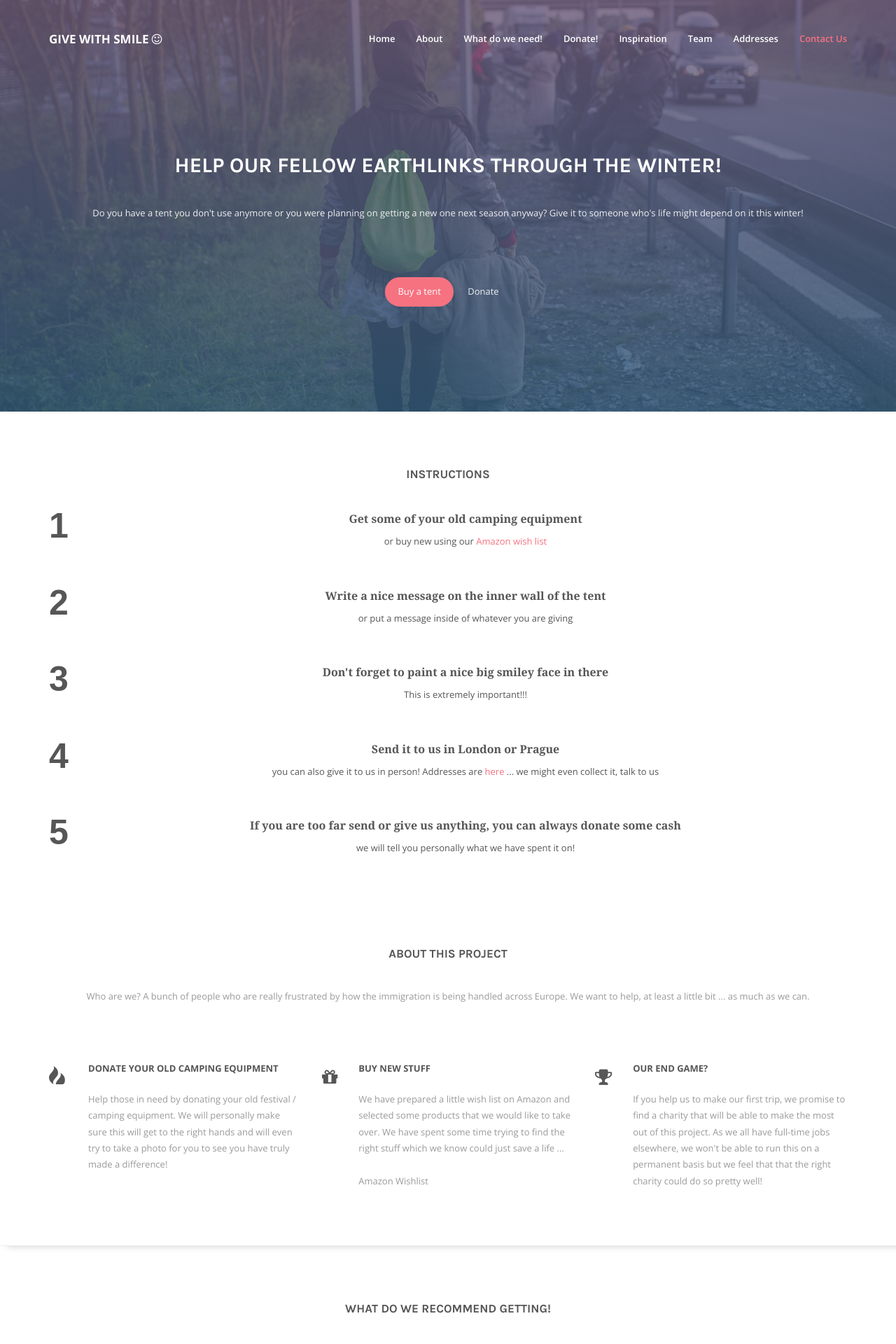
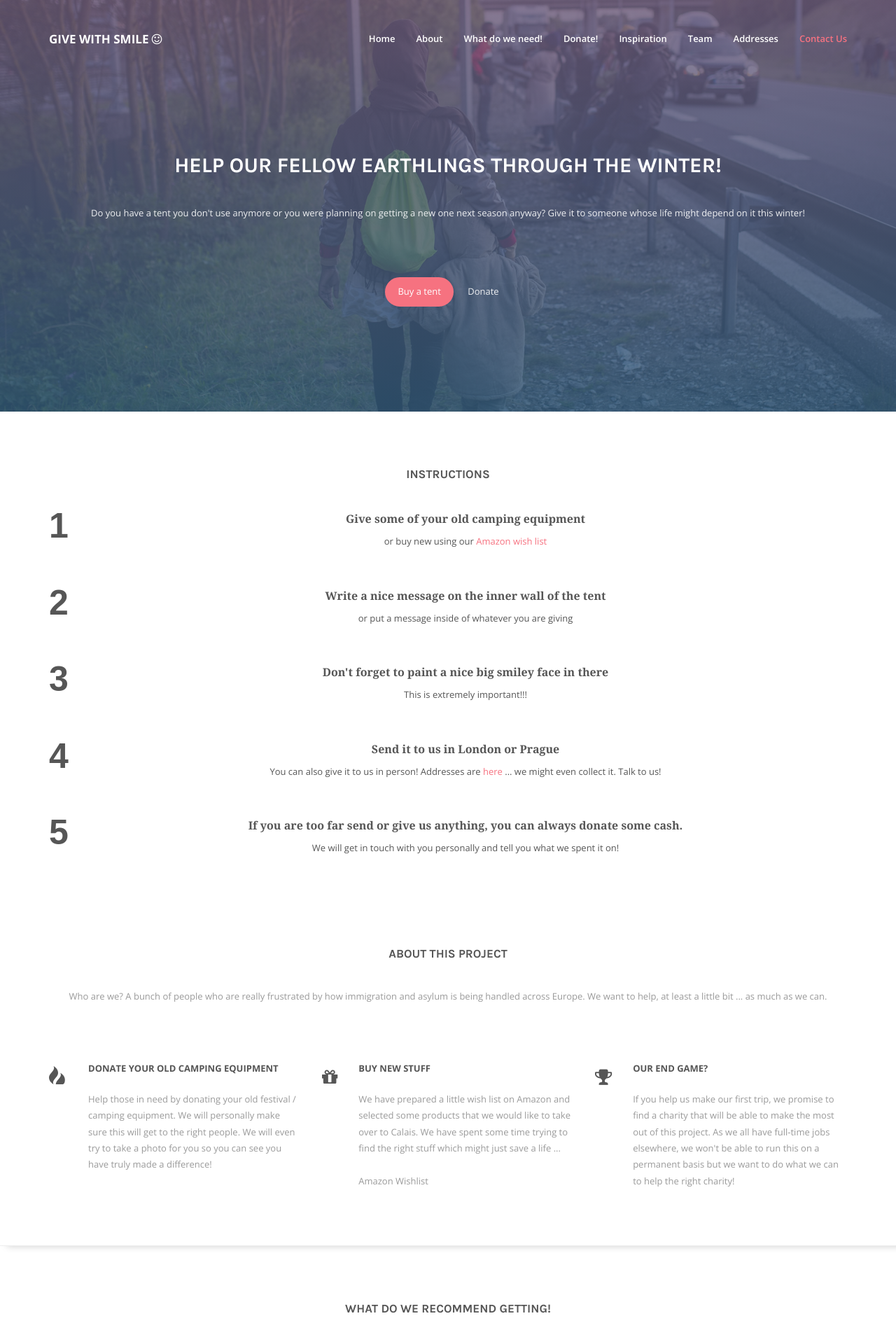
Before and after one commit to rafiki270/givewithsmile.org, a PHP site: page / in a window 1280 px wide. Shown: the top 1920 px of the page at 70% size. Run offline with PHP 8.4, Linux system fonts and the light colour scheme; some libraries are stand-ins or nearby versions.

Commit message:
Ondrej English translations!

```diff
--- a/index.php
+++ b/index.php
@@ -134,10 +134,10 @@
 					<div class="row">
 						<div class="col-xs-12">
 							<!-- Hero heading -->
-							<h1 class="heading hero__heading animated fadeInUp">Help our fellow Earthlinks through the winter!</h1>
+							<h1 class="heading hero__heading animated fadeInUp">Help our fellow Earthlings through the winter!</h1>
 							<!-- Hero subheading -->
 							<p class="heading__sub hero-heading__sub animated fadeInUp delay_1">
-								Do you have a tent you don't use anymore or you were planning on getting a new one next season anyway? Give it to someone who's life might depend on it this winter!
+								Do you have a tent you don't use anymore or you were planning on getting a new one next season anyway? Give it to someone whose life might depend on it this winter!
 							</p>
 							<!-- Hero buttons -->
 							<a href="#need" class="hero__btn btn btn-lg btn-primary animated fadeInUp delay_2">Buy a tent</a>
@@ -156,7 +156,7 @@
 							<h4 class="heading">Instructions</h4>
 							<p class="heading__sub">
 								<dl class="badass" style="text-align: center;">
-									<dt>Get some of your old camping equipment</dt>
+									<dt>Give some of your old camping equipment</dt>
 									<dd>or buy new using our <a href="">Amazon wish list</a></dd>
 
 									<dt>Write a nice message on the inner wall of the tent</dt>
@@ -166,10 +166,10 @@
 									<dd>This is extremely important!!!</dd>
 
 									<dt>Send it to us in London or Prague</dt>
-									<dd>you can also give it to us in person! Addresses are <a href="#address">here</a> ... we might even collect it, talk to us</dd>
+									<dd>You can also give it to us in person! Addresses are <a href="#address">here</a> ... we might even collect it. Talk to us!</dd>
 
-									<dt>If you are too far send or give us anything, you can always donate some cash</dt>
-									<dd>we will tell you personally what we have spent it on!</dd>
+									<dt>If you are too far send or give us anything, you can always donate some cash.</dt>
+									<dd>We will get in touch with you personally and tell you what we spent it on!</dd>
 								</dl>
 							</p>
 						</div>
@@ -180,7 +180,7 @@
 						<div class="col-xs-12">
 							<h4 class="heading">About this project</h4>
 							<p class="heading__sub">
-								Who are we? A bunch of people who are really frustrated by how the immigration is being handled across Europe. We want to help, at least a little bit ... as much as we can.
+								Who are we? A bunch of people who are really frustrated by how immigration and asylum is being handled across Europe. We want to help, at least a little bit ... as much as we can.
 							</p>
 						</div>
 					</div>
@@ -199,7 +199,7 @@
 										Donate your old camping equipment
 									</div>
 									<div class="features-item-body__summary">
-										Help those in need by donating your old festival / camping equipment. We will personally make sure this will get to the right hands and will even try to take a photo for you to see you have truly made a difference!
+										Help those in need by donating your old festival / camping equipment. We will personally make sure this will get to the right people. We will even try to take a photo for you so you can see you have truly made a difference!
 									</div>
 								</div>
 								<!-- / .features-item__body -->
@@ -216,7 +216,7 @@
 										Buy new stuff
 									</div>
 									<div class="features-item-body__summary">
-										We have prepared a little wish list on <a href="">Amazon</a> and selected some products that we would like to take over. We have spent some time trying to find the right stuff which we know could just save a life ...<br /><br />
+										We have prepared a little wish list on <a href="">Amazon</a> and selected some products that we would like to take over to Calais. We have spent some time trying to find the right stuff which might just save a life ...<br /><br />
 										<a href="http://www.amazon.co.uk/gp/registry/wishlist/KBH8B1NBRUUT/?tag=givewithsmile-21">Amazon Wishlist</a>
 									</div>
 								</div>
@@ -234,7 +234,7 @@
 										Our end game?
 									</div>
 									<div class="features-item-body__summary">
-										If you help us to make our first trip, we promise to find a charity that will be able to make the most out of this project. As we all have full-time jobs elsewhere, we won't be able to run this on a permanent basis but we feel that that the right charity could do so pretty well!
+										If you help us make our first trip, we promise to find a charity that will be able to make the most out of this project. As we all have full-time jobs elsewhere, we won't be able to run this on a permanent basis but we want to do what we can to help the right charity!
 									</div>
 								</div>
 								<!-- / .features-item__body -->
@@ -299,7 +299,7 @@
 							<h4 class="heading">What do we recommend getting!</h4>
 							<p class="heading__sub">
 								If you'd like to help but don't have anything to donate at home. You can use the following as an inspiration!<br /><br />
-								You can either
+								You can get
 							</p>
 						</div>
 					</div>
@@ -331,7 +331,7 @@
 										<span>from</span> £8
 									</div>
 									<div class="pricing-item__summary">
-										Very basic but waterproof tent that we'll try to distribute to more vulnerable or with children.
+										Very basic but waterproof tent that we'll try to distribute to more vulnerable individuals or those with children.
 									</div>
 									<a href="http://www.amazon.co.uk/gp/registry/wishlist/KBH8B1NBRUUT/?tag=givewithsmile-21" class="btn btn-default">
 										<span class="oi oi-cart"></span> Purchase now
@@ -348,7 +348,7 @@
 										<span>from</span> £15
 									</div>
 									<div class="pricing-item__summary">
-										Hot tea or a soup is what sometimes makes the difference when you cold. Don't forget we will need some <a href="http://www.amazon.co.uk/Gosystem-Butane-Propane-Threaded-Cartridge/dp/B005ERMKBG/?tag=givewithsmile-21"><strong>gas cartridges</strong></a> and <a href="http://www.amazon.co.uk/douself®-Portable-Ultra-light-Anodised-Aluminum/dp/B00K2T7LC4/?tag=givewithsmile-21"><strong>pots</strong></a> too!!!
+										Hot tea or soup is what sometimes makes a huge difference when you are cold. Don't forget we will need some <a href="http://www.amazon.co.uk/Gosystem-Butane-Propane-Threaded-Cartridge/dp/B005ERMKBG/?tag=givewithsmile-21"><strong>gas cartridges</strong></a> and <a href="http://www.amazon.co.uk/douself®-Portable-Ultra-light-Anodised-Aluminum/dp/B00K2T7LC4/?tag=givewithsmile-21"><strong>pots</strong></a> too!!!
 									</div>
 									<a href="http://www.amazon.co.uk/gp/registry/wishlist/KBH8B1NBRUUT/?tag=givewithsmile-21" class="btn btn-default">
 										<span class="oi oi-cart"></span> Purchase now
@@ -384,8 +384,8 @@
 						<div class="col-xs-12">
 							<h4 class="heading">Do you live far from us? Donate!</h4>
 							<p class="heading__sub">
-								If you are unable to give or send us any equipment, we are happy to buy it for you and write the message on in ourselves! We'll even try to take a photo for you so you can see what a difference you have done!<br />
-								Don't forget to send us an email to <a href="mailto:donations@givewithsmile.org">donations@givewithsmile.org</a> with what would you like to use your money on and what is your smile message you'd like to put on what we get!
+								If you are unable to give or send us any equipment, we are happy to buy it for you and write the message in it ourselves! We'll even try to take a photo for you so you can see what a difference you have made!<br />
+								Don't forget to send an email to <a href="mailto:donations@givewithsmile.org">donations@givewithsmile.org</a> with what would you like to use your money on, and what your smile message is to be written on what we get!
 							</p>
 						</div>
 					</div>
```
